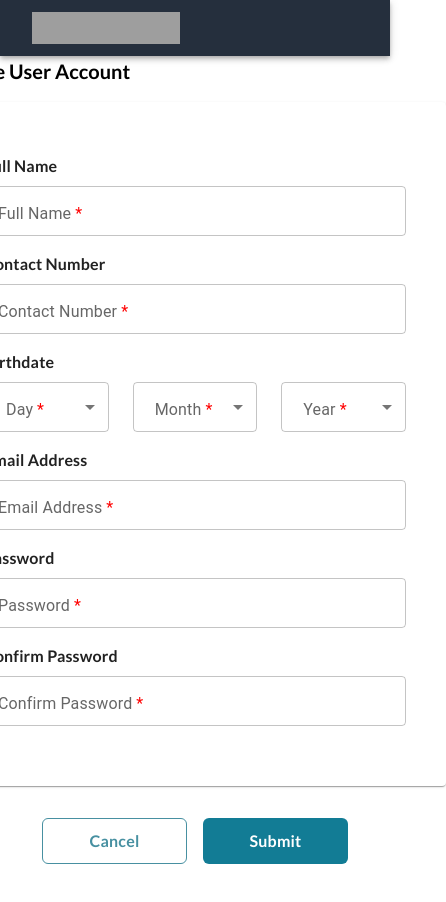
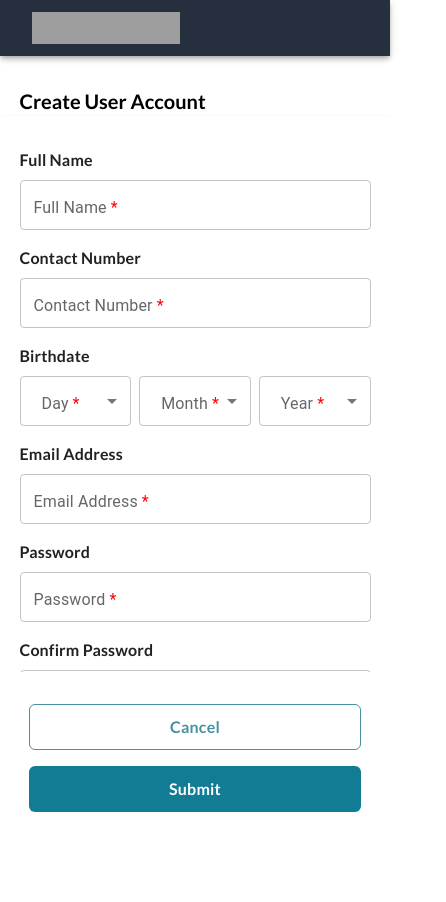
Before and after one commit to steventhomasdev/Account-Creation, a React (Create React App) app: page / in a window 390 px wide. Shown: the top 902 px of the page, 446 px wide, since content can reach past the window. Before the commit the page ends 864 px from the top, so only its background shows below. Built offline with nearby package versions, Linux system fonts and the light colour scheme; grey boxes are pictures that could not be loaded.

Commit message:
Mobile responsive

```diff
--- a/package.json
+++ b/package.json
@@ -5,6 +5,7 @@
   "dependencies": {
     "@emotion/react": "^11.11.3",
     "@emotion/styled": "^11.11.0",
+    "@mui/icons-material": "^5.15.10",
     "@mui/material": "^5.15.10",
     "@testing-library/jest-dom": "^5.17.0",
     "@testing-library/react": "^13.4.0",
--- a/src/App.js
+++ b/src/App.js
@@ -1,4 +1,5 @@
 import './assets/App.css';
+import './assets/AppResponsive.css';
 import Form from './components/Form';
 import Header from './components/Header';
 
--- a/src/assets/App.css
+++ b/src/assets/App.css
@@ -1,4 +1,4 @@
-@import url('https://fonts.googleapis.com/css2?family=EB+Garamond&family=Lato:ital,wght@0,100;0,300;0,400;0,700;0,900;1,100;1,300;1,400;1,700;1,900&display=swap');
+@import url("https://fonts.googleapis.com/css2?family=EB+Garamond&family=Lato:ital,wght@0,100;0,300;0,400;0,700;0,900;1,100;1,300;1,400;1,700;1,900&display=swap");
 
 body {
   margin: 0;
@@ -19,6 +19,7 @@ body {
 #main-container .form-container {
     display: flex;
     flex-direction: column;
+    max-height: 820px;
 }
 
 /* card */
@@ -46,7 +47,6 @@ body {
   margin: auto;
 }
 
-
 /* Button  */
 
 .form-container .btn-container {
@@ -54,13 +54,13 @@ body {
   justify-content: center;
   width: 502px;
   gap: 1rem;
-    padding-top: 2rem
+  padding: 2rem 0;
 }
 
 .btn-container .btn {
   width: 145px;
   height: 46px;
-    padding: 11px, 34px, 11px, 34px;
+  padding: 11px 34px 11px 34px;
   border-radius: 6px;
   gap: 10px;
   font-family: Lato;
@@ -72,24 +72,24 @@ body {
 }
 
 .btn.filled {
-    background: #127C95;
+  background: #127c95;
   color: white;
 }
 
 .btn.outline {
-    color: #4790A1;
-    border: 1px solid #4790A1;
+  color: #4790a1;
+  border: 1px solid #4790a1;
 }
 
 .btn.filled:hover {
-    background: #4790A1;
+  background: #4790a1;
   color: white;
 }
 
 .btn.outline:hover {
   color: white;
-    background: #127C95;
-    border: 1px solid #4790A1;
+  background: #127c95;
+  border: 1px solid #4790a1;
 }
 
 /* typography */
@@ -101,7 +101,7 @@ p.typography-header {
   line-height: 30px;
   letter-spacing: 0em;
   text-align: left;
-    margin-bottom: 1rem;
+  margin: 2rem 0;
 }
 
 .input-form-control .typography-label {
@@ -126,7 +126,7 @@ p.typography-header {
 .input-form-control .input-field {
   flex: 1;
   min-width: 100%;
-    height: 50px
+  height: 50px;
 }
 
 .input-field input,
@@ -158,8 +158,20 @@ p.typography-header {
 
 /* Alert Message */
 
-.alert-msg{
+#main-container .alert-msg {
     position: absolute;
-    top: 60px;
-    right: 120px;
+    top: 10%;
+    right: 1%;
+    width: 350px;
+    padding: 14px 17px;
+    border-radius: 4px;
+    background-color: #CDFADC;
+    font-family: Lato;
+    font-size: 18px;
+    font-weight: 700;
+    line-height: 27px;
+    letter-spacing: 0em;
+    text-align: left;
+    justify-content: flex-start;
+    align-items: center;
 }
--- /dev/null
+++ b/src/assets/AppResponsive.css
@@ -0,0 +1,51 @@
+@media screen and (max-width: 600px) {
+  .form-container .card .card-content {
+    max-width: 90%;
+  }
+
+  #main-container .form-container {
+    max-height: 100%;
+    max-width: 100vw;
+    margin-top: 54px;
+  }
+
+  .form-container .card {
+    width: 100%;
+    max-width: 100vw;
+    height: auto;
+  }
+
+  .form-container .btn-container {
+    flex-direction: column;
+    align-items: center;
+    width: 100%;
+    gap: 1rem;
+    padding-top: 2rem;
+  }
+
+  p.typography-header {
+    margin-top: 2rem;
+    margin-left: 5%;
+    margin-bottom: 0;
+  }
+
+  .input-form-control .container-row {
+    gap: 0.5rem;
+  }
+
+  .form-container .btn-container {
+    flex-direction: column;
+    align-items: center;
+    width: 100%;
+    gap: 1rem;
+    padding-top: 2rem;
+    position: sticky;
+    bottom: 0;
+    z-index: 99;
+    background: white;
+  }
+
+  .btn-container .btn {
+    width: 85%;
+  }
+}
--- a/src/components/AlertMsg.jsx
+++ b/src/components/AlertMsg.jsx
@@ -1,15 +1,29 @@
 import Alert from "@mui/material/Alert";
+import CheckCircleOutlineIcon from "@mui/icons-material/CheckCircleOutline";
+import CancelOutlinedIcon from "@mui/icons-material/CancelOutlined";
 
 const AlertMsg = ({ status }) => {
   return (
     <>
       {status === "success" && (
-        <Alert className="alert-msg" severity="success">
+        <Alert
+          iconMapping={{
+            success: <CheckCircleOutlineIcon style={{ color: "#333333" }} />,
+          }}
+          className="alert-msg"
+          severity="success"
+        >
           User account successfully created.
         </Alert>
       )}
       {status === "error" && (
-        <Alert className="alert-msg" severity="error">
+        <Alert
+          iconMapping={{
+            success: <CancelOutlinedIcon style={{ color: "#333333" }} />,
+          }}
+          className="alert-msg"
+          severity="error"
+        >
           There was an error creating the account.
         </Alert>
       )}
--- a/src/components/Header.jsx
+++ b/src/components/Header.jsx
@@ -1,10 +1,15 @@
 import React from "react";
 import {AppBar, Toolbar, Container, Box} from "@mui/material";
 import icon from "../assets/logo.svg";
+import useMediaQuery from '@mui/material/useMediaQuery';
+
 
 export default function Header() {
+
+  const matches = useMediaQuery('(min-width:600px)');
+
   return (
-    <AppBar component="nav" sx={{ backgroundColor: "#252F3D", position: "relative" }}>
+    <AppBar component="nav" sx={{ backgroundColor: "#252F3D",  position: matches ? "relative" : "fixed" }}>
       <Container>
         <Toolbar>
           <Box
```
Also changed, not shown: 1 other file (tests, documents, lock files or other folders). Lines whose indentation alone changed are shown as unchanged.
